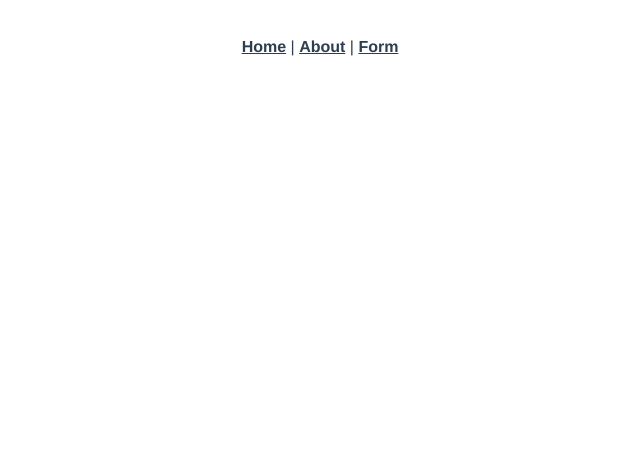
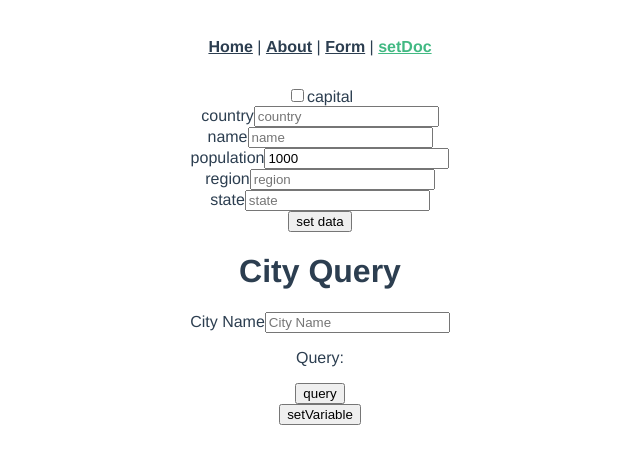
Before and after one commit to andy5566w/firebase, a Vue app: page /setDoc in a window 1280 px wide. Before the commit this address had no page. Shown: the top 464 px of the page, without its empty margins (320-960 px from the left). Built offline with nearby package versions, Linux system fonts and the light colour scheme; no server answers.

Commit message:
新增可以轉換成firebase的時間工具

```diff
--- a/src/App.vue
+++ b/src/App.vue
@@ -2,7 +2,8 @@
   <div id="nav">
     <router-link to="/">Home</router-link> |
     <router-link to="/about">About</router-link> |
-    <router-link to="/form">Form</router-link>
+    <router-link to="/form">Form</router-link> |
+    <router-link to="/setDoc">setDoc</router-link>
   </div>
   <router-view />
 </template>
--- a/src/router/index.js
+++ b/src/router/index.js
@@ -21,6 +21,11 @@ const routes = [
     name: 'form',
     component: () => import('../views/Form'),
   },
+  {
+    path: '/setDoc',
+    name: 'setDoc',
+    component: () => import('../views/SetDoc'),
+  },
 ]
 
 const router = createRouter({
--- /dev/null
+++ b/src/views/SetDoc.vue
@@ -0,0 +1,125 @@
+<template>
+  <div>
+    <form action="">
+      <div>
+        <BaseCheckbox label="capital" v-model="form_data.capital" />
+      </div>
+      <div>
+        <BaseInput label="country" v-model="form_data.country" />
+      </div>
+      <div>
+        <BaseInput label="name" v-model="form_data.name" />
+      </div>
+      <div>
+        <BaseInput
+          label="population"
+          type="number"
+          v-model="form_data.population"
+        />
+      </div>
+      <div>
+        <BaseInput label="region" v-model="form_data.region" />
+      </div>
+      <div>
+        <BaseInput label="state" v-model="form_data.state" />
+      </div>
+    </form>
+
+    <button @click="setDate">set data</button>
+
+    <div>
+      <h1>City Query</h1>
+      <base-input label="City Name" v-model="city_name" />
+      <p>Query: {{ city_data }}</p>
+      <button @click="queryCity">query</button>
+    </div>
+
+    <div>
+      <button @click="setVariableData">setVariable</button>
+    </div>
+  </div>
+</template>
+
+<script>
+// import BaseRadio from '../components/form/BaseRadio'
+import BaseInput from '../components/form/BaseInput'
+// import BaseSelect from '../components/form/BaseSelect'
+import BaseCheckbox from '../components/form/BaseCheckbox'
+import firestore from '../firebase'
+import firebase from 'firebase/compat'
+import { reactive, ref } from 'vue'
+export default {
+  components: { BaseCheckbox, BaseInput },
+  setup() {
+    const form_data = reactive({
+      capital: false,
+      country: '',
+      name: '',
+      population: 1000,
+      region: '',
+      state: '',
+    })
+    const city_name = ref('')
+    const city_data = ref('')
+
+    const setDate = async () => {
+      console.log(form_data.valueOf())
+      await firestore
+        .collection('cities')
+        .doc('cities')
+        .set({ country: 'USA' }, { merge: true })
+    }
+
+    const queryCity = async () => {
+      // const doc = await firestore
+      //   .doc('cities/' + city_name.value + '/test')
+      //   .get()
+
+      const cityRef = firestore.collection('cities')
+      const doc = await cityRef.where('name', '>=', 'San Francisco')
+      console.log(doc)
+      if (doc.exists) {
+        console.log(doc.data())
+        city_data.value = doc.data().name
+      } else {
+        city_data.value = 'not result!'
+      }
+    }
+
+    const setVariableData = async () => {
+      var docData = {
+        stringExample: 'Hello world!',
+        booleanExample: true,
+        numberExample: 3.14159265,
+        dateExample: firebase.firestore.Timestamp.fromDate(
+          new Date('December 10, 1815')
+        ),
+        arrayExample: [5, true, 'hello'],
+        nullExample: null,
+        objectExample: {
+          a: 5,
+          b: {
+            nested: 'foo',
+          },
+        },
+      }
+      console.log('docData 看時間格式', docData)
+      console.log('time', firebase.firestore.Timestamp.fromDate(new Date()))
+      console.log(firebase.firestore)
+      // const dataRef = firestore.collection('data')
+      // await dataRef.doc('one').set(docData)
+    }
+
+    return {
+      form_data,
+      setDate,
+      city_name,
+      queryCity,
+      city_data,
+      setVariableData,
+    }
+  },
+}
+</script>
+
+<style lang="scss" scoped></style>
```
